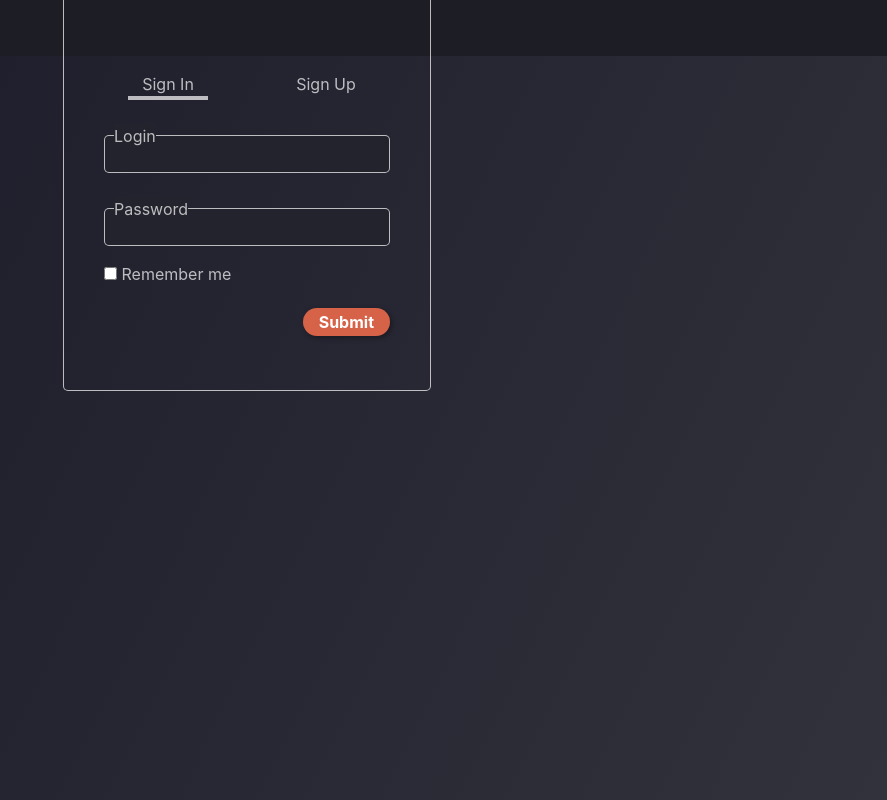
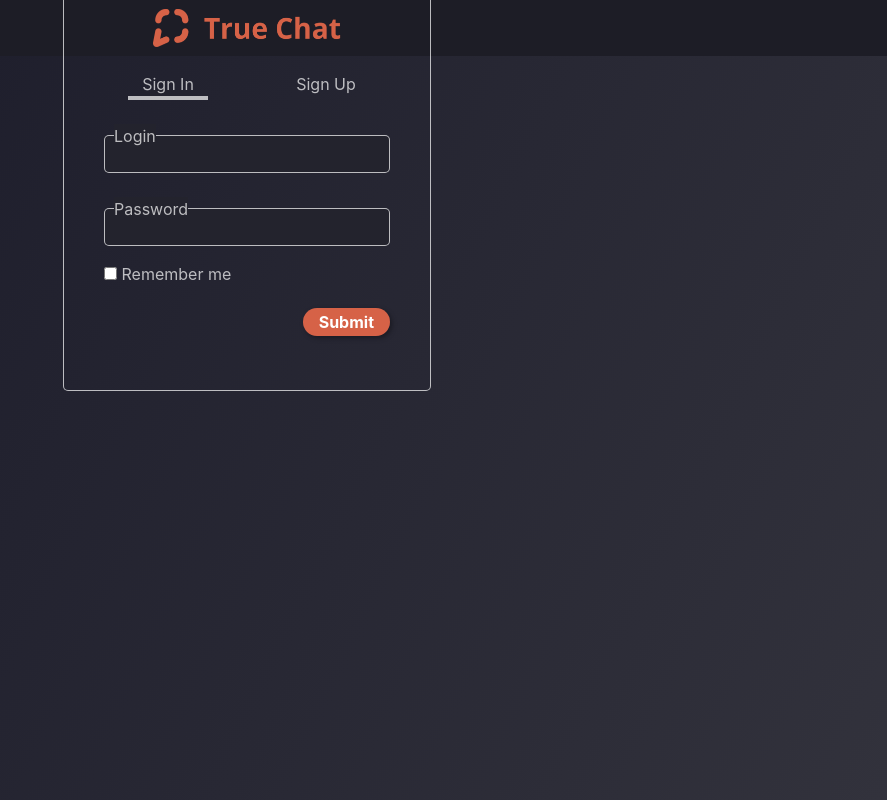
Before and after one commit to TrueChat/Frontend, a React (Create React App) app: page /auth in a window 1280 px wide. Shown: the whole page, without its empty margins (393-1280 px from the left). Built offline with nearby package versions, Linux system fonts and the light colour scheme; the HTML template or start-up script is replaced by a standard one.

Commit message:
added logo

```diff
--- a/src/pages/auth/AuthenticationPage.scss
+++ b/src/pages/auth/AuthenticationPage.scss
@@ -12,6 +12,14 @@
     position: absolute;
     top: 0;
     background-color: darken($PAGE_BG_COLOR, 2.5%);
+    text-align: center;
+
+    .header-image-container {
+      padding-top: $header-height / 6;
+      img {
+        height: $header-height / 1.5;
+      }
+    }
   }
 
   .form-container {
--- a/src/pages/auth/AuthenticationPage.tsx
+++ b/src/pages/auth/AuthenticationPage.tsx
@@ -5,6 +5,7 @@ import {SignInData} from "./components/tabs/SignInTab";
 import {SignUpData} from "./components/tabs/SignUpTab";
 import UserService, {SubmissionFailureHandler, SubmissionSuccessHandler} from "../../services/UserService";
 import { Redirect } from "react-router-dom";
+import HeaderImage from "../../resources/Form-Header.png";
 
 type AuthenticationPageProps = {
   userService: UserService
@@ -30,7 +31,9 @@ export default class AuthenticationPage extends React.Component<AuthenticationPa
     return (
       <div className="Authentication-page">
         <div className="header">
-
+          <div className="header-image-container">
+            <img src={HeaderImage}/>
+          </div>
         </div>
         <div className="form-container">
           <AuthForm
--- a/src/pages/auth/components/AuthForm.tsx
+++ b/src/pages/auth/components/AuthForm.tsx
@@ -4,7 +4,6 @@ import {SignInData} from "./tabs/SignInTab";
 import {SignUpData} from "./tabs/SignUpTab";
 import SignInTab from "./tabs/SignInTab";
 import SignUpTab from "./tabs/SignUpTab";
-import {ConstraintViolation} from "../AuthenticationPage";
 import {SubmissionFailureHandler, SubmissionSuccessHandler} from "../../../services/UserService";
 
 require("bootstrap/dist/css/bootstrap.css");
```
Also changed, not shown: src/resources/Form-Header.png (added).
